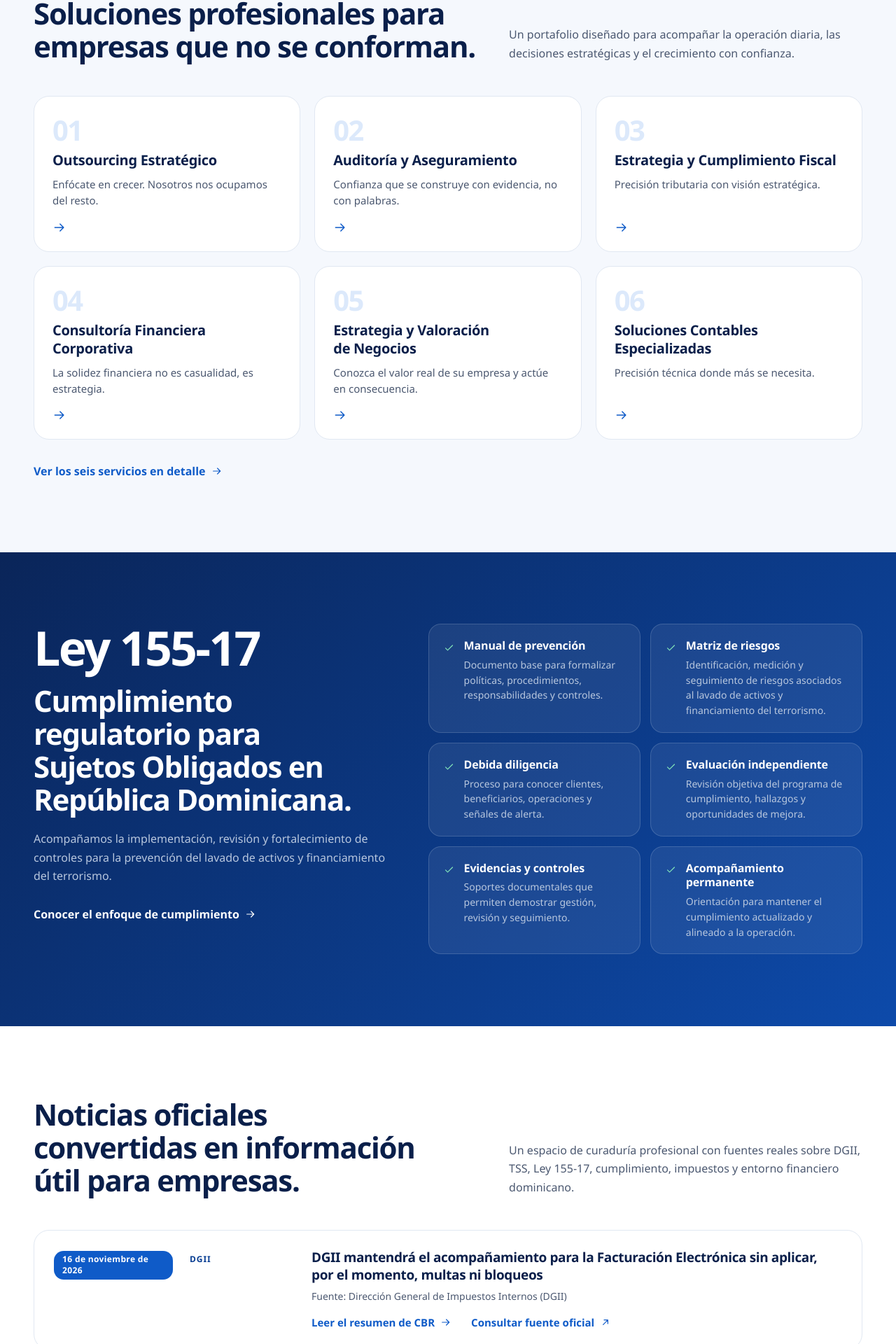
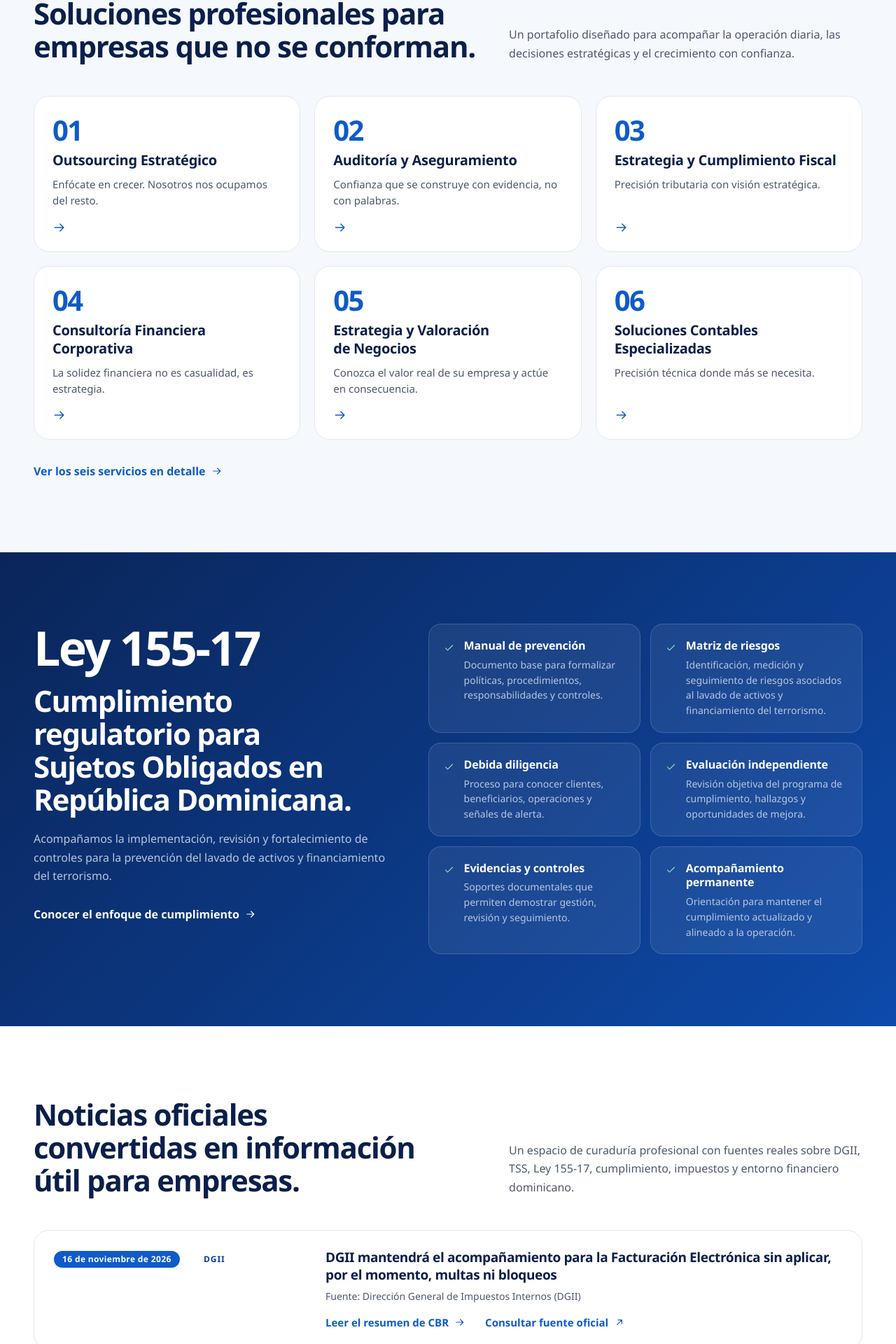
Before and after one commit to CarlosXmata/CBR-Auditores-v11, a React (Vite) app: page / in a window 1280 px wide. Shown: the part 1955-3875 px from the top of the page at 70% size. Built offline with nearby package versions, Linux system fonts and the light colour scheme.

Commit message:
Pulir contraste de numeros y fecha de noticias

```diff
--- a/src/styles.css
+++ b/src/styles.css
@@ -241,7 +241,7 @@ ul, ol { padding: 0; list-style: none; }
 }
 .service-index a::before {
   content: counter(svc, decimal-leading-zero);
-  font-family: var(--display); font-size: 2.5rem; font-weight: 800; line-height: 1; letter-spacing: -0.04em; color: var(--blue-soft);
+  font-family: var(--display); font-size: 2.5rem; font-weight: 800; line-height: 1; letter-spacing: -0.04em; color: var(--blue);
 }
 .service-index a:hover, .service-index a:focus-visible { transform: translateY(-3px); box-shadow: var(--shadow-lift); border-color: var(--line-strong); }
 .service-index .title { transition: color 0.2s ease; }
@@ -268,9 +268,9 @@ ul, ol { padding: 0; list-style: none; }
 
 /* ---------- Updates list ---------- */
 .updates { display: grid; gap: 16px; }
-.update { position: relative; display: grid; grid-template-columns: 170px 150px minmax(0, 1fr); gap: 24px; align-items: baseline; padding: 26px 28px; background: var(--card); border: 1px solid var(--line); border-radius: var(--radius-lg); transition: box-shadow 0.3s ease, border-color 0.2s ease; }
+.update { position: relative; display: grid; grid-template-columns: 190px 150px minmax(0, 1fr); gap: 24px; align-items: baseline; padding: 26px 28px; background: var(--card); border: 1px solid var(--line); border-radius: var(--radius-lg); transition: box-shadow 0.3s ease, border-color 0.2s ease; }
 .update:hover { box-shadow: var(--shadow); border-color: var(--line-strong); }
-.update__date { display: inline-block; justify-self: start; padding: 4px 12px; border-radius: 14px; line-height: 1.35; background: var(--blue); color: #fff; font-family: var(--display); font-size: 0.75rem; font-weight: 700; letter-spacing: 0.03em; }
+.update__date { display: inline-block; justify-self: start; white-space: nowrap; padding: 4px 12px; border-radius: 14px; line-height: 1.35; background: var(--blue); color: #fff; font-family: var(--display); font-size: 0.75rem; font-weight: 700; letter-spacing: 0.03em; }
 .update__cat { font-family: var(--display); font-size: 0.75rem; font-weight: 800; letter-spacing: 0.08em; text-transform: uppercase; color: var(--blue-deep); }
 .update h3 { font-family: var(--display); font-size: 1.1875rem; font-weight: 800; line-height: 1.3; letter-spacing: -0.02em; color: var(--navy); text-wrap: pretty; }
 .update h3 a:hover { color: var(--blue); }
```
